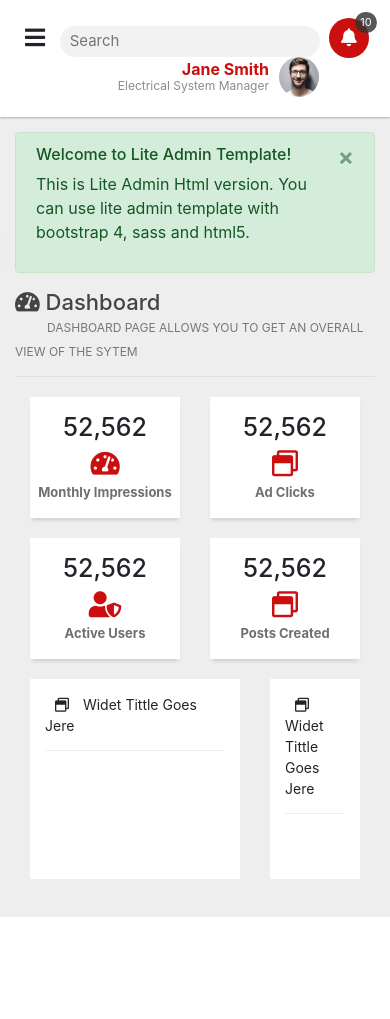
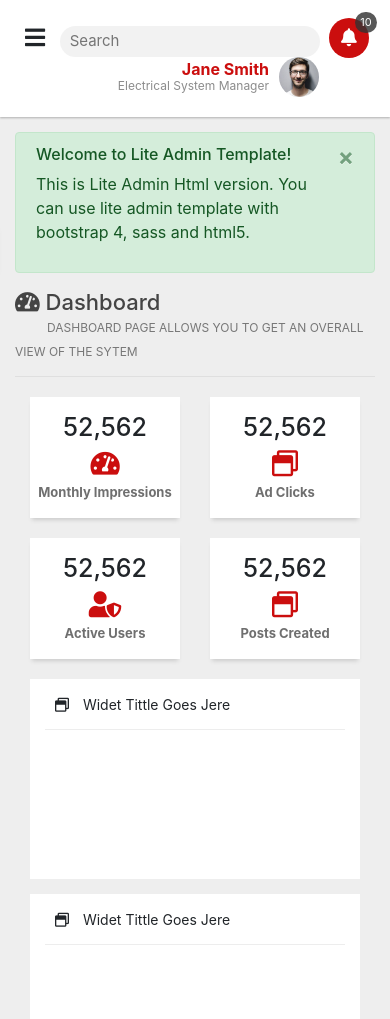
Before and after one commit to dinesho/Lite-Admin-HTML, a website: page index.html in a window 390 px wide. Shown: the part 81-1100 px from the top of the page. Before the commit the page ends 998 px from the top, so only its background shows below. Drawn offline with nearby package versions, Linux system fonts and the light colour scheme.

Commit message:
update widget breakpoints

```diff
--- a/index.html
+++ b/index.html
@@ -157,7 +157,7 @@
 
           <div class="container-fluid">
             <div class="row">
-              <div class="col-8">
+              <div class="col-lg-8">
                 <div class="widget-section">
                   <div class="title">
                     <i class="far fa-window-restore"></i>
@@ -166,7 +166,7 @@
                   <div class="ct-chart ct-perfect-fourth"></div>
                 </div>
               </div>
-              <div class="col-4">
+              <div class="col-lg-4">
                 <div class="widget-section">
                   <div class="title">
                     <i class="far fa-window-restore"></i>
--- a/scss/main.scss
+++ b/scss/main.scss
@@ -269,6 +269,7 @@ $menu-background: #444444;
     background: #fff;
     min-height: 200px;
     padding: 15px;
+    margin-bottom: 15px;
 
     .title {
       font-size: 14px;
```
Also changed, not shown: src/css/main.css.
